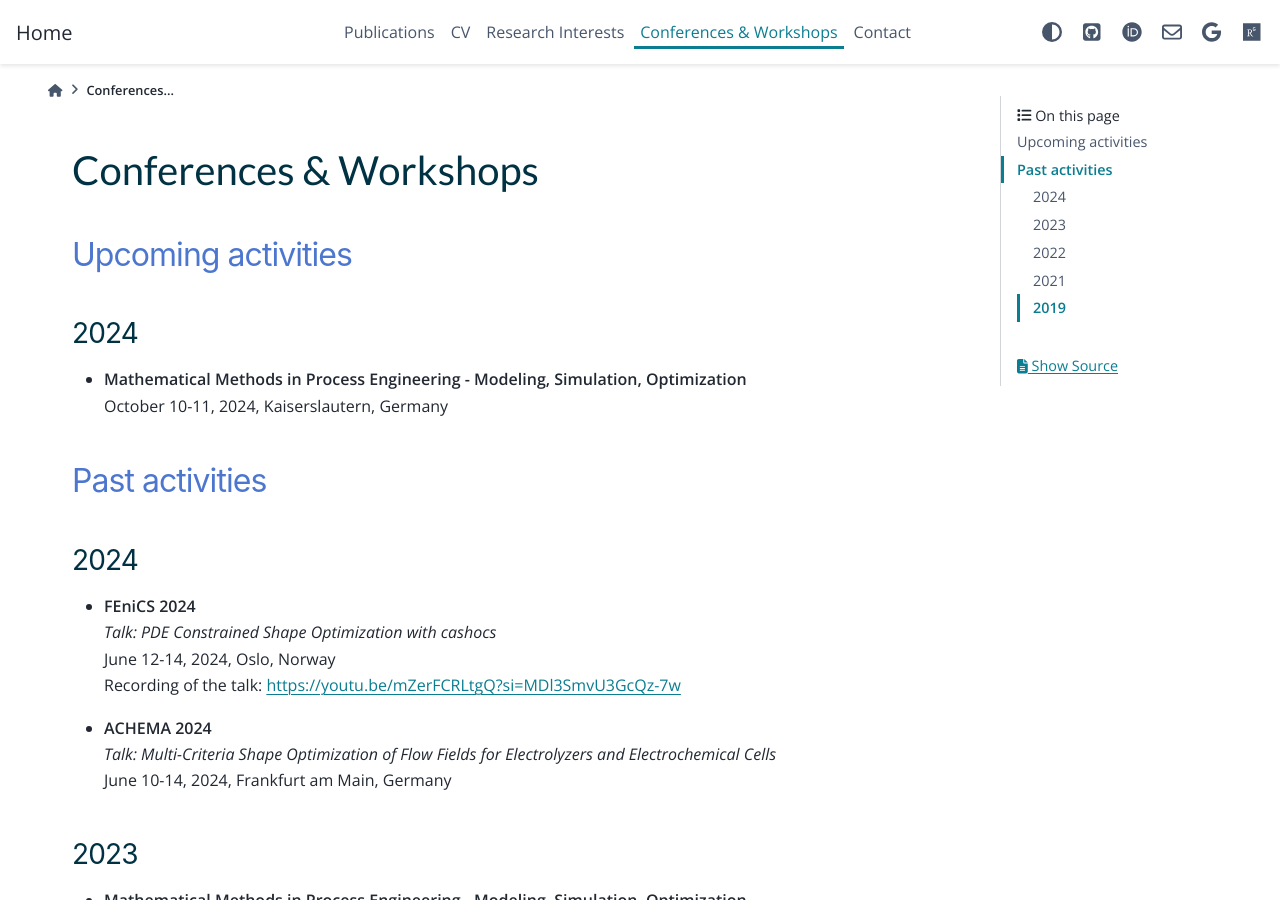
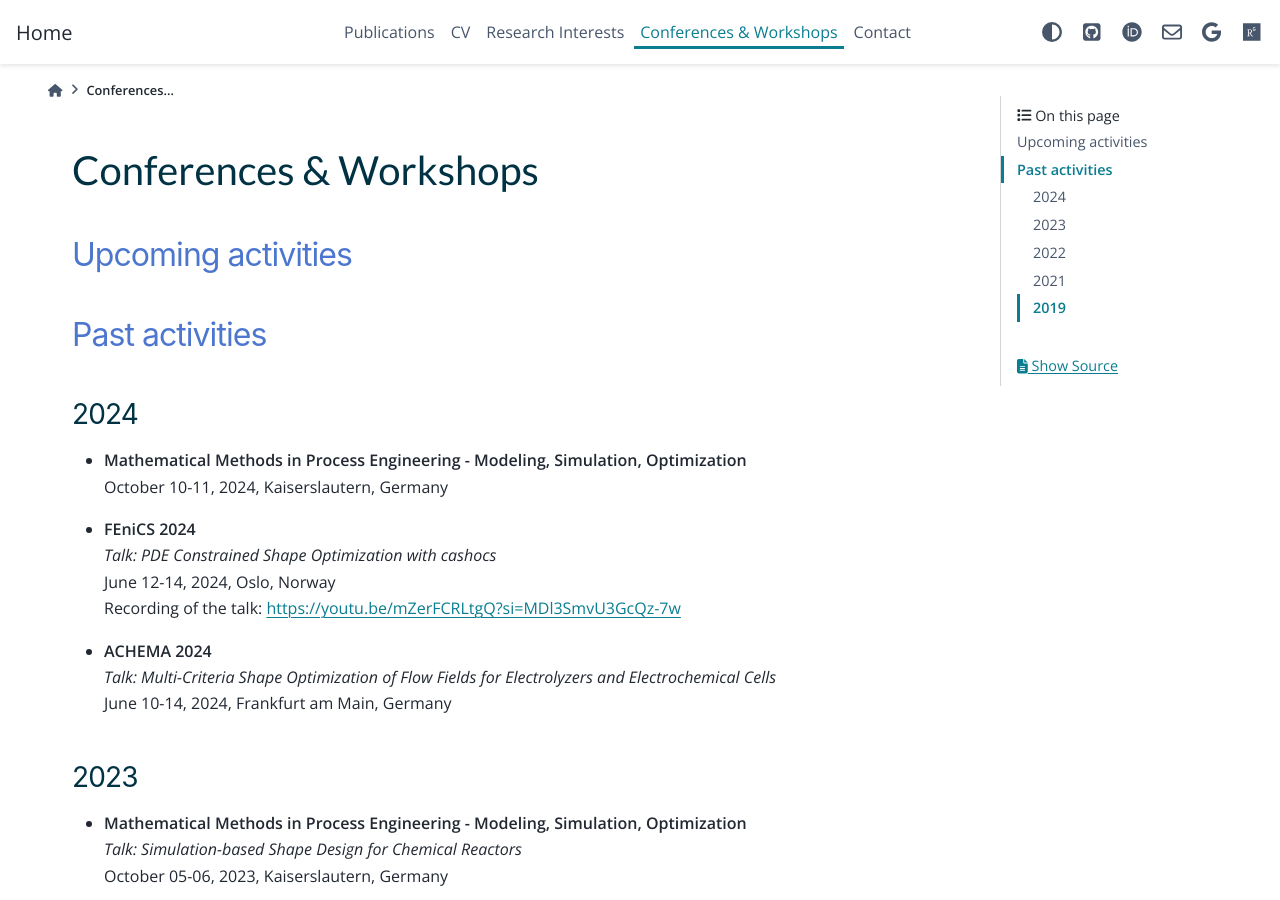
Before and after one commit to sblauth/sblauth.github.io, a Sphinx documentation site: the page built from source/conferences.rst, in a window 1280 px wide and 900 px high. Built offline with Sphinx 7.4.7 and the PyData theme 0.15.4, drawn with Linux system fonts in a browser that asks for light colours; some of the changed lines change nothing that is shown.

Commit message:
update conferences

```diff
--- a/source/conferences.rst
+++ b/source/conferences.rst
@@ -4,11 +4,6 @@ Conferences & Workshops
 Upcoming activities
 -------------------
 
-2024
-^^^^
-
-* | **Mathematical Methods in Process Engineering - Modeling, Simulation, Optimization**
-  | October 10-11, 2024, Kaiserslautern, Germany
 
 
 Past activities
@@ -17,6 +12,9 @@ Past activities
 
 2024
 ^^^^
+
+* | **Mathematical Methods in Process Engineering - Modeling, Simulation, Optimization**
+  | October 10-11, 2024, Kaiserslautern, Germany
 
 * | **FEniCS 2024**
   | *Talk: PDE Constrained Shape Optimization with cashocs*
```
